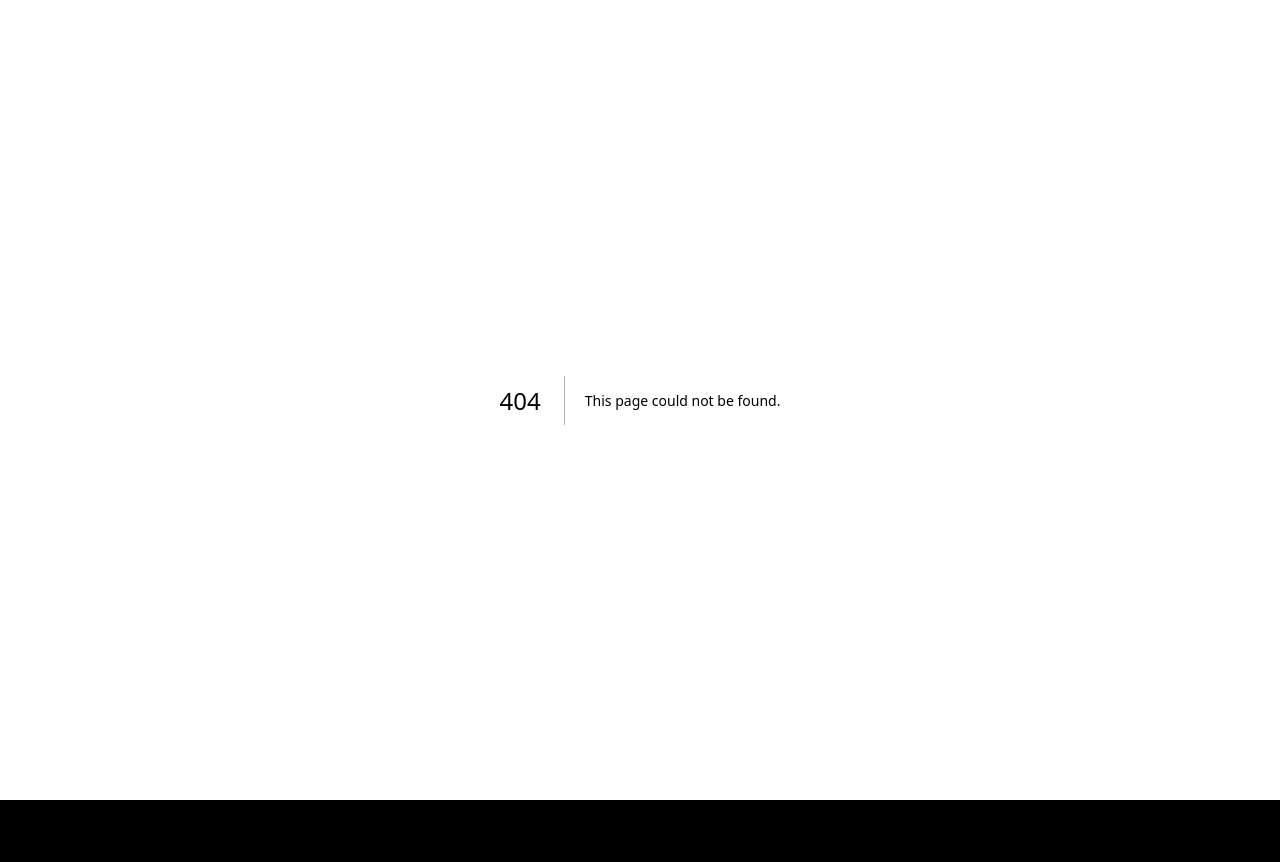
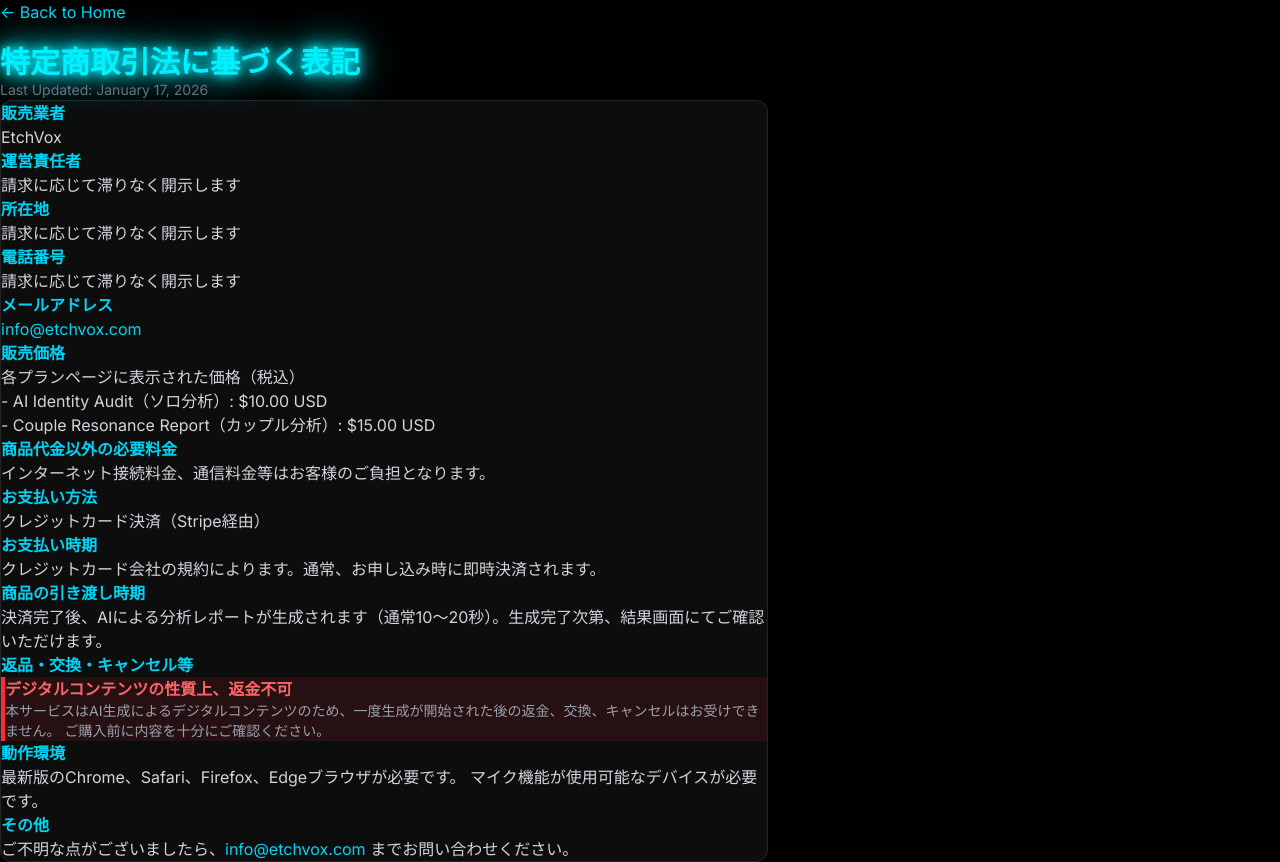
Before and after one commit to biz-t-key/etchvox, a Next.js app: page /tokusho in a window 1280 px wide. Before the commit this address had no page. Before the commit the page ends 800 px from the top, so only its background shows below. Built offline with nearby package versions, Linux system fonts and the light colour scheme.

Commit message:
Update contact email to info@etchvox.com and add Japanese Tokusho page

```diff
--- a/src/app/page.tsx
+++ b/src/app/page.tsx
@@ -156,6 +156,9 @@
           <Link href="/privacy" className="hover:text-gray-400 transition-colors">
             Privacy
           </Link>
+          <Link href="/tokusho" className="hover:text-gray-400 transition-colors">
+            特商法
+          </Link>
         </div>
         <p className="leading-relaxed">
           Built by a husband who was told he sounds like a robot.
--- a/src/app/result/[id]/page.tsx
+++ b/src/app/result/[id]/page.tsx
@@ -463,7 +463,7 @@
                                                 <div className="text-gray-400 text-xs max-w-md mx-auto leading-relaxed mb-4">
                                                     {(result as any).aiAnalysisError}
                                                 </div>
-                                                <a href="mailto:support@etchvox.com" className="text-cyan-400 text-xs underline hover:text-cyan-300">
+                                                <a href="mailto:info@etchvox.com" className="text-cyan-400 text-xs underline hover:text-cyan-300">
                                                     Contact Support
                                                 </a>
                                             </div>
--- a/src/app/terms/page.tsx
+++ b/src/app/terms/page.tsx
@@ -81,7 +81,7 @@
 
                     <h2 className="text-xl font-bold text-cyan-400 mt-8 mb-4">8. Contact</h2>
                     <p className="text-gray-300">
-                        Questions? Contact us at: <a href="mailto:support@etchvox.ai" className="text-cyan-400 hover:underline">support@etchvox.ai</a>
+                        Questions? Contact us at: <a href="mailto:info@etchvox.com" className="text-cyan-400 hover:underline">info@etchvox.com</a>
                     </p>
                 </div>
             </div>
--- /dev/null
+++ b/src/app/tokusho/page.tsx
@@ -0,0 +1,112 @@
+import Link from 'next/link';
+
+export default function TokushoPage() {
+    return (
+        <div className="min-h-screen bg-black py-12 px-4">
+            <div className="max-w-3xl mx-auto">
+                <Link href="/" className="text-cyan-400 hover:text-cyan-300 mb-8 inline-block">
+                    ← Back to Home
+                </Link>
+
+                <h1 className="text-3xl font-bold neon-text-cyan mb-2">特定商取引法に基づく表記</h1>
+                <p className="text-gray-500 text-sm mb-8">Last Updated: January 17, 2026</p>
+
+                <div className="prose prose-invert max-w-none space-y-6">
+                    <div className="bg-white/5 border border-white/10 rounded-xl p-6 space-y-4">
+                        <div>
+                            <h3 className="text-cyan-400 font-bold mb-2">販売業者</h3>
+                            <p className="text-gray-300">EtchVox</p>
+                        </div>
+
+                        <div>
+                            <h3 className="text-cyan-400 font-bold mb-2">運営責任者</h3>
+                            <p className="text-gray-300">請求に応じて滞りなく開示します</p>
+                        </div>
+
+                        <div>
+                            <h3 className="text-cyan-400 font-bold mb-2">所在地</h3>
+                            <p className="text-gray-300">請求に応じて滞りなく開示します</p>
+                        </div>
+
+                        <div>
+                            <h3 className="text-cyan-400 font-bold mb-2">電話番号</h3>
+                            <p className="text-gray-300">請求に応じて滞りなく開示します</p>
+                        </div>
+
+                        <div>
+                            <h3 className="text-cyan-400 font-bold mb-2">メールアドレス</h3>
+                            <p className="text-gray-300">
+                                <a href="mailto:info@etchvox.com" className="text-cyan-400 hover:underline">
+                                    info@etchvox.com
+                                </a>
+                            </p>
+                        </div>
+
+                        <div>
+                            <h3 className="text-cyan-400 font-bold mb-2">販売価格</h3>
+                            <p className="text-gray-300">
+                                各プランページに表示された価格（税込）
+                                <br />
+                                - AI Identity Audit（ソロ分析）: $10.00 USD
+                                <br />
+                                - Couple Resonance Report（カップル分析）: $15.00 USD
+                            </p>
+                        </div>
+
+                        <div>
+                            <h3 className="text-cyan-400 font-bold mb-2">商品代金以外の必要料金</h3>
+                            <p className="text-gray-300">
+                                インターネット接続料金、通信料金等はお客様のご負担となります。
+                            </p>
+                        </div>
+
+                        <div>
+                            <h3 className="text-cyan-400 font-bold mb-2">お支払い方法</h3>
+                            <p className="text-gray-300">クレジットカード決済（Stripe経由）</p>
+                        </div>
+
+                        <div>
+                            <h3 className="text-cyan-400 font-bold mb-2">お支払い時期</h3>
+                            <p className="text-gray-300">
+                                クレジットカード会社の規約によります。通常、お申し込み時に即時決済されます。
+                            </p>
+                        </div>
+
+                        <div>
+                            <h3 className="text-cyan-400 font-bold mb-2">商品の引き渡し時期</h3>
+                            <p className="text-gray-300">
+                                決済完了後、AIによる分析レポートが生成されます（通常10〜20秒）。生成完了次第、結果画面にてご確認いただけます。
+                            </p>
+                        </div>
+
+                        <div>
+                            <h3 className="text-cyan-400 font-bold mb-2">返品・交換・キャンセル等</h3>
+                            <div className="bg-red-500/10 border-l-4 border-red-500 p-4 mt-2">
+                                <strong className="text-red-400">デジタルコンテンツの性質上、返金不可</strong>
+                                <p className="text-gray-400 mt-2 text-sm">
+                                    本サービスはAI生成によるデジタルコンテンツのため、一度生成が開始された後の返金、交換、キャンセルはお受けできません。
+                                    ご購入前に内容を十分にご確認ください。
+                                </p>
+                            </div>
+                        </div>
+
+                        <div>
+                            <h3 className="text-cyan-400 font-bold mb-2">動作環境</h3>
+                            <p className="text-gray-300">
+                                最新版のChrome、Safari、Firefox、Edgeブラウザが必要です。
+                                マイク機能が使用可能なデバイスが必要です。
+                            </p>
+                        </div>
+
+                        <div>
+                            <h3 className="text-cyan-400 font-bold mb-2">その他</h3>
+                            <p className="text-gray-300">
+                                ご不明な点がございましたら、<a href="mailto:info@etchvox.com" className="text-cyan-400 hover:underline">info@etchvox.com</a> までお問い合わせください。
+                            </p>
+                        </div>
+                    </div>
+                </div>
+            </div>
+        </div>
+    );
+}
```
